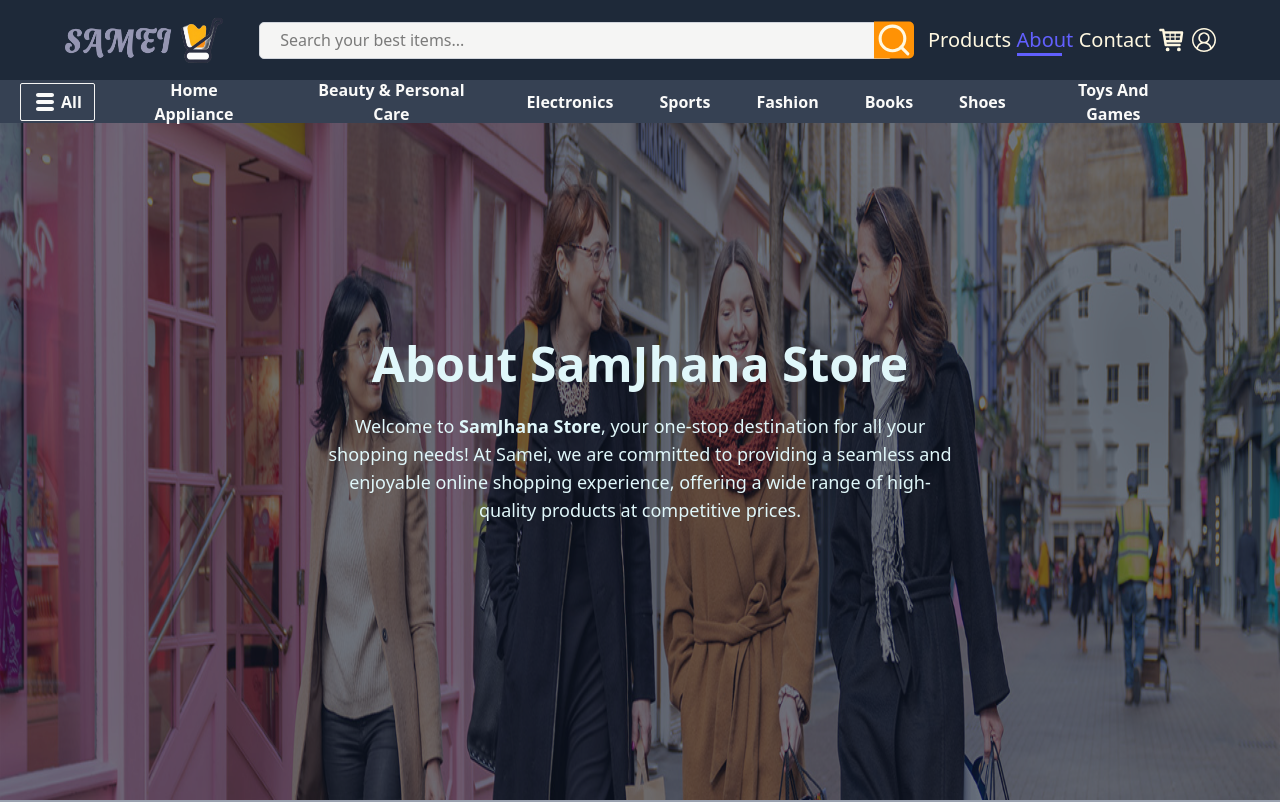
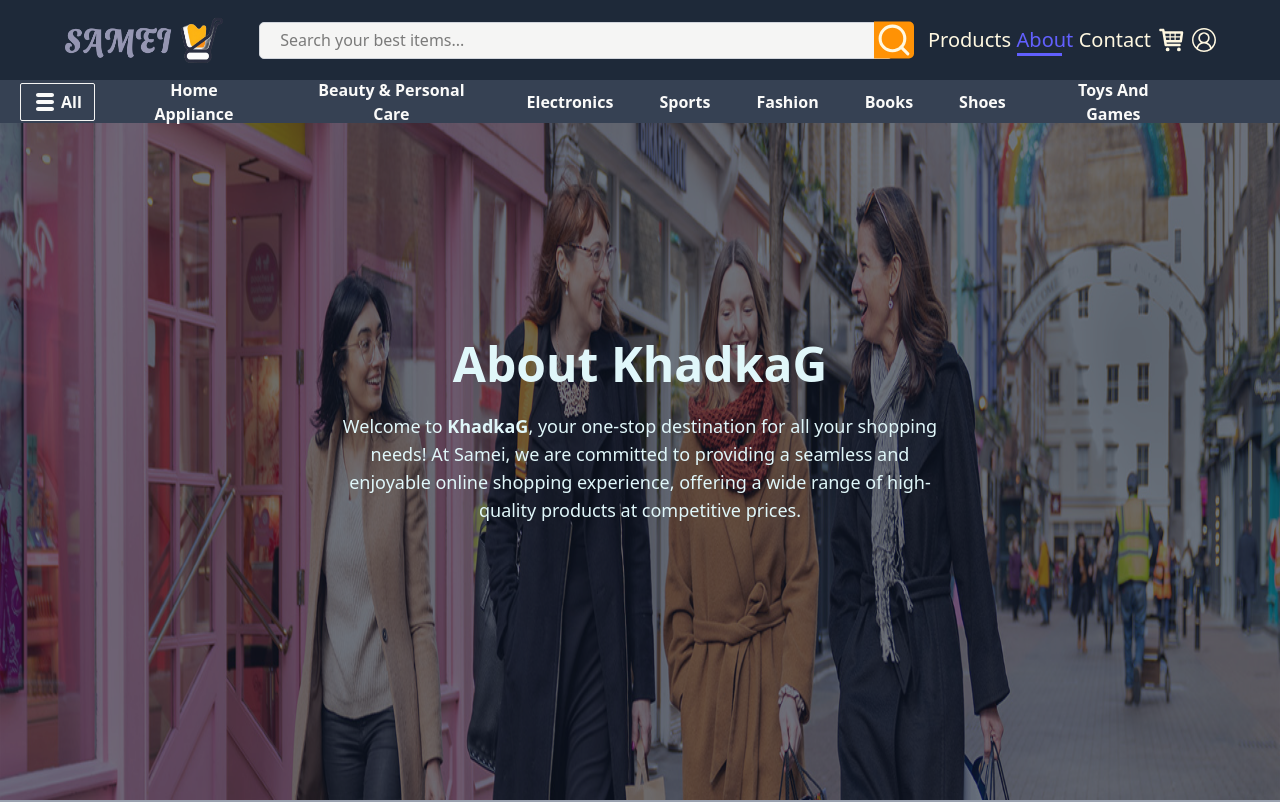
Before and after one commit to sameiAdhikari/ecommerce, a React (Vite) app: page /about in a window 1280 px wide. Shown: the top 802 px of the page. Built offline with nearby package versions, Linux system fonts and the light colour scheme; no server answers.

Commit message:
update new code

```diff
--- a/src/pages/About.jsx
+++ b/src/pages/About.jsx
@@ -1,4 +1,4 @@
-import React from "react";
+import React, { useEffect } from "react";
 import {
   FaArrowLeft,
   FaArrowRight,
@@ -37,7 +37,10 @@ const testimonials = [
 ];
 
 const About = () => {
-  const brandName = "SamJhana Store";
+  const brandName = "KhadkaG";
+  useEffect(() => {
+    window.scrollTo(0, 0);
+  }, []);
   return (
     <>
       <section>
--- a/src/pages/Contact.jsx
+++ b/src/pages/Contact.jsx
@@ -1,4 +1,4 @@
-import { useState } from "react";
+import { useEffect, useState } from "react";
 import ContactForm from "../components/ContactForm";
 import LocationAddress from "../components/LocationAddress";
 import OurTeam from "../components/OurTeam";
@@ -6,6 +6,9 @@ import SeniorManagementTeam from "../components/SeniorManagementTeam";
 
 function Contact() {
   const [isLoading, setIsLoading] = useState(true);
+  useEffect(() => {
+    window.scrollTo(0, 0);
+  }, []);
   return (
     <section>
       {/* -----------------------------hero section------------------------------------- */}
```
